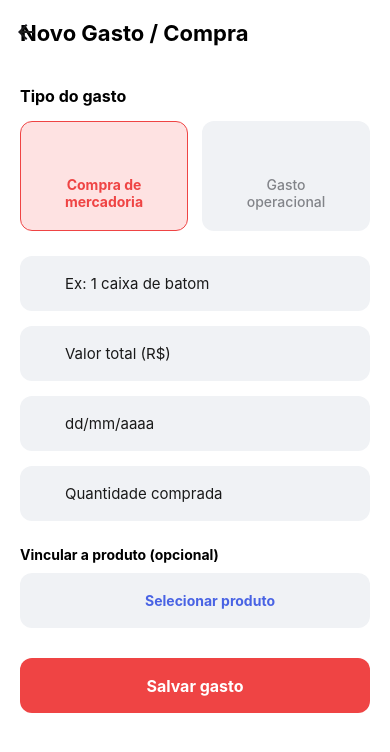
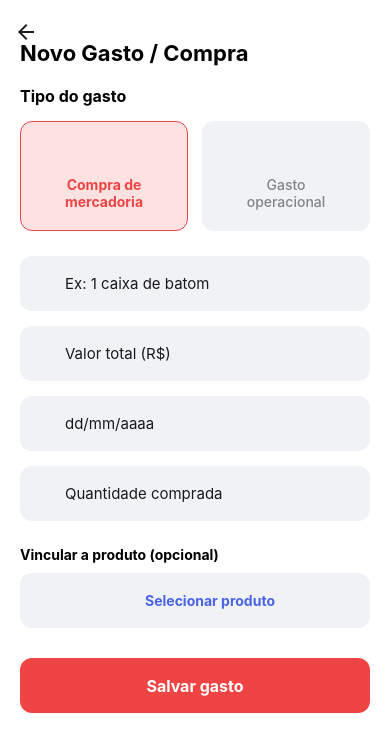
Before and after one commit to wesleysantosdev1/Vendi, a React Native app: screen /AddExpenseForm in a window 390 px wide. Shown: the top 752 px of the page. Built offline with nearby package versions, Linux system fonts and the light colour scheme; some icons are missing.

Commit message:
Corrgindo pequenos erros/detalhes visuais na tela de gastos

```diff
--- a/src/screens/Expenses/AddExpense.tsx
+++ b/src/screens/Expenses/AddExpense.tsx
@@ -123,7 +123,8 @@ const styles = StyleSheet.create({
     },
 
     header: {
-        padding: 20
+        paddingTop: 40,
+        marginLeft: 20
     },
 
     title: {
```
